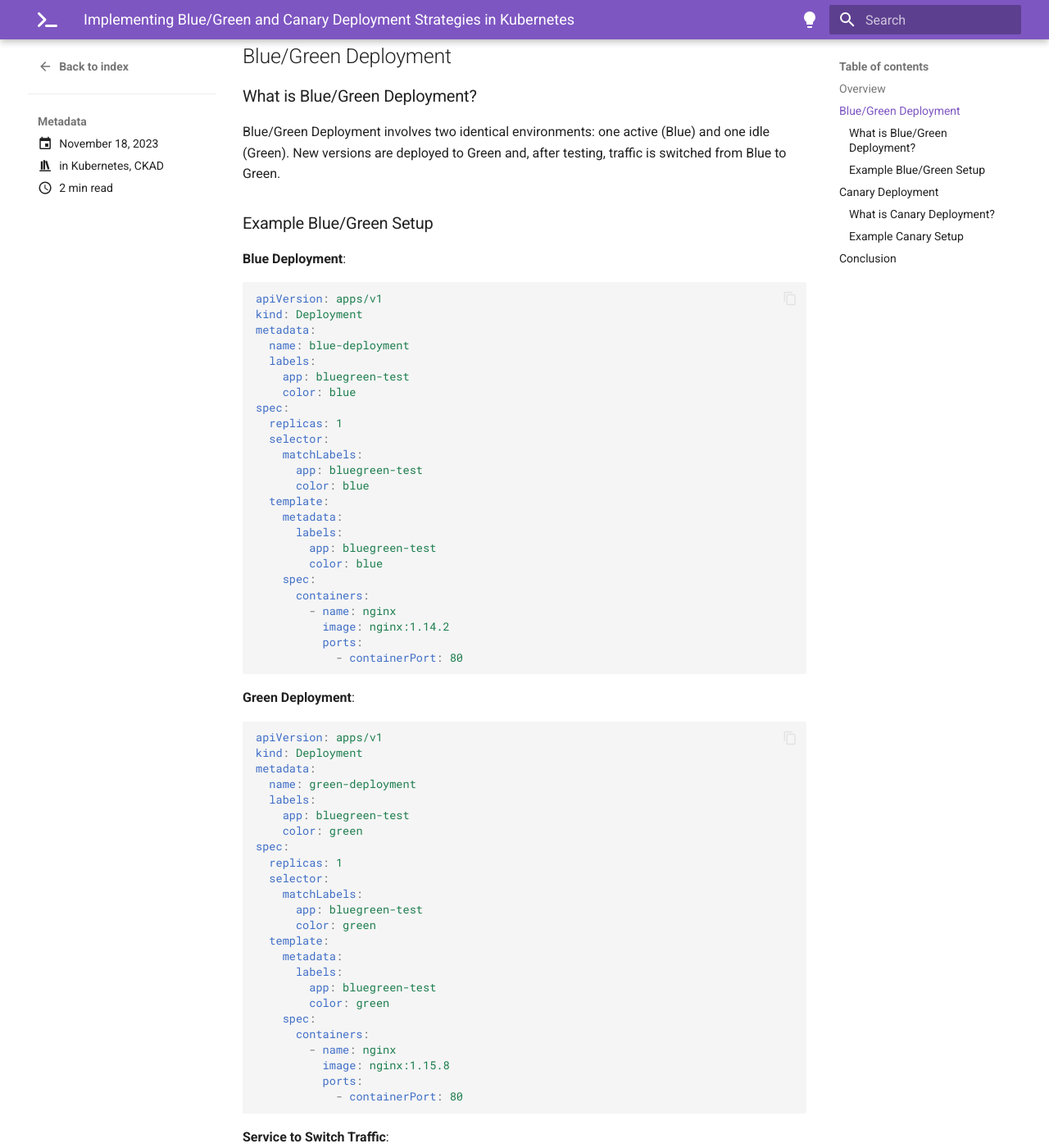
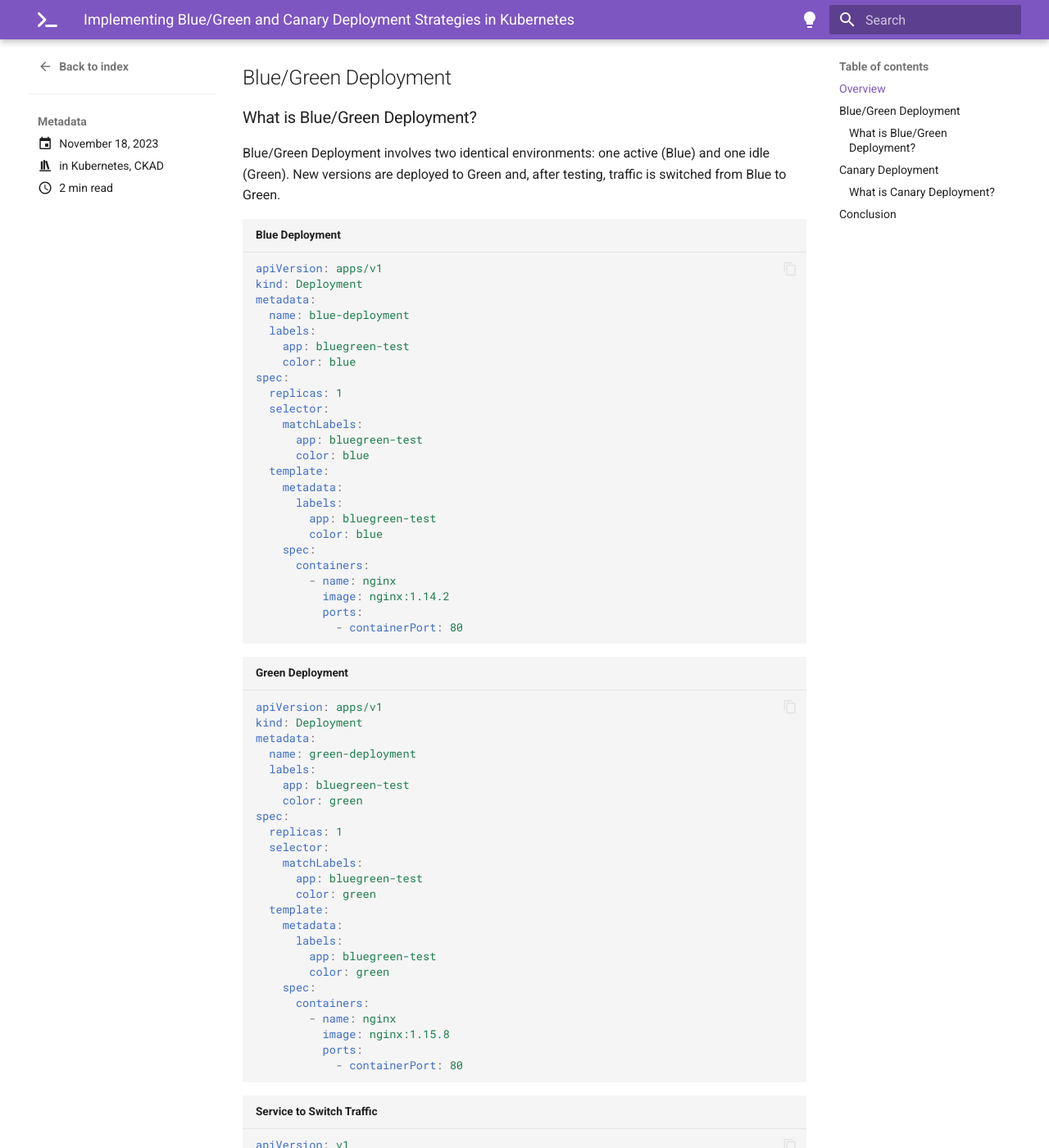
Before and after one commit to imyashkale/portfolio, an MkDocs documentation site: the page built from docs/blog/posts/ckad/blue-green-canary-deployment.md, in a window 1280 px wide and 1400 px high, scrolled down 859 px. Shown: the whole window at 82% size. Built offline with MkDocs 1.6.1 and Material for MkDocs 9.7.7, drawn with Linux system fonts in a browser that asks for light colours; comment, search, counter and statistics services are not loaded; some of the changed text lies outside the part shown.

Commit message:
CKAD: Implementing Blue/Green and Canary Deployment Strategies in Kubernetes Improved

````diff
--- a/docs/blog/posts/ckad/blue-green-canary-deployment.md
+++ b/docs/blog/posts/ckad/blue-green-canary-deployment.md
@@ -15,6 +15,8 @@ tags:
   ![CKAD](../../../assets/img/ckad.png){ width="300" }
 </figure>
 
+---
+
 ## Overview
 
 Learn how to implement blue/green and canary deployment strategies in Kubernetes. These methods enhance stability and reliability when deploying new versions of applications.
@@ -28,11 +30,7 @@ Learn how to implement blue/green and canary deployment strategies in Kubernetes
 
 Blue/Green Deployment involves two identical environments: one active (Blue) and one idle (Green). New versions are deployed to Green and, after testing, traffic is switched from Blue to Green.
 
-### Example Blue/Green Setup
-
-**Blue Deployment**:
-
-```yaml
+```yaml title="Blue Deployment"
 apiVersion: apps/v1
 kind: Deployment
 metadata:
@@ -59,9 +57,7 @@ spec:
             - containerPort: 80
 ```
 
-**Green Deployment**:
-
-```yaml
+```yaml title="Green Deployment"
 apiVersion: apps/v1
 kind: Deployment
 metadata:
@@ -88,9 +84,7 @@ spec:
             - containerPort: 80
 ```
 
-**Service to Switch Traffic**:
-
-```yaml
+```yaml title="Service to Switch Traffic"
 apiVersion: v1
 kind: Service
 metadata:
@@ -107,17 +101,15 @@ spec:
 !!! tip "Switching Traffic"
     Update the `color` label in the Service from `blue` to `green` to direct traffic to the new version.
 
+---
+
 ## Canary Deployment
 
 ### What is Canary Deployment?
 
 Canary Deployment involves rolling out a new version to a small subset of users before deploying it to the entire user base, allowing for gradual and controlled updates.
 
-### Example Canary Setup
-
-**Main Deployment**:
-
-```yaml
+```yaml title="Main Deployment"
 apiVersion: apps/v1
 kind: Deployment
 metadata:
@@ -185,6 +177,8 @@ spec:
 !!! tip "Managing Traffic"
     Control user exposure to the new version by adjusting the number of replicas in the canary deployment.
 
+---
+
 ## Conclusion
 
 Blue/Green and Canary deployment strategies in Kubernetes offer a methodical approach to manage application updates, reducing risks and ensuring a smoother rollout process.
````
